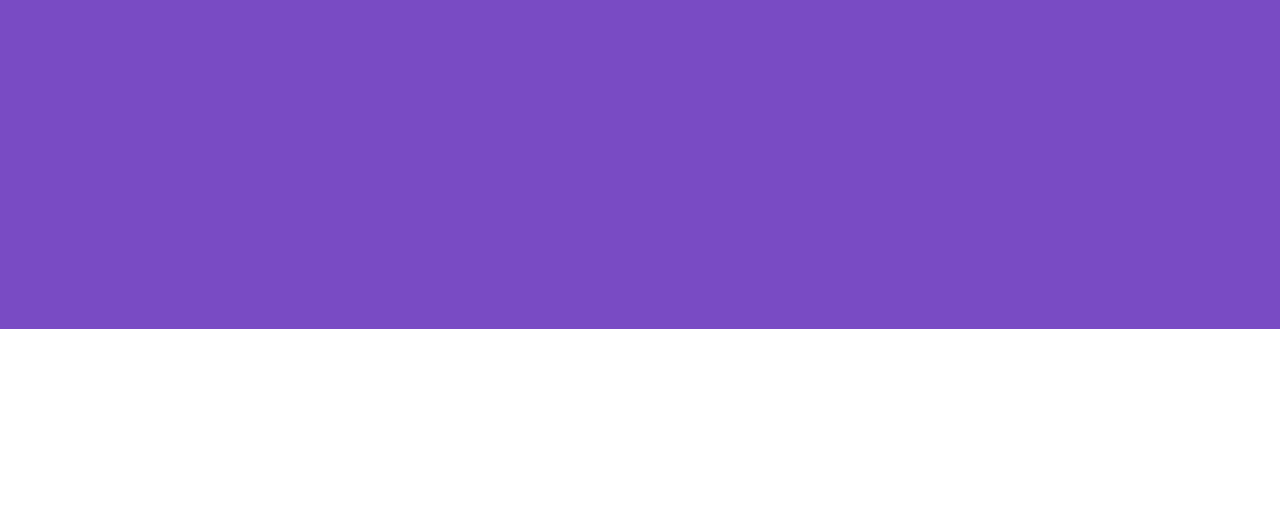
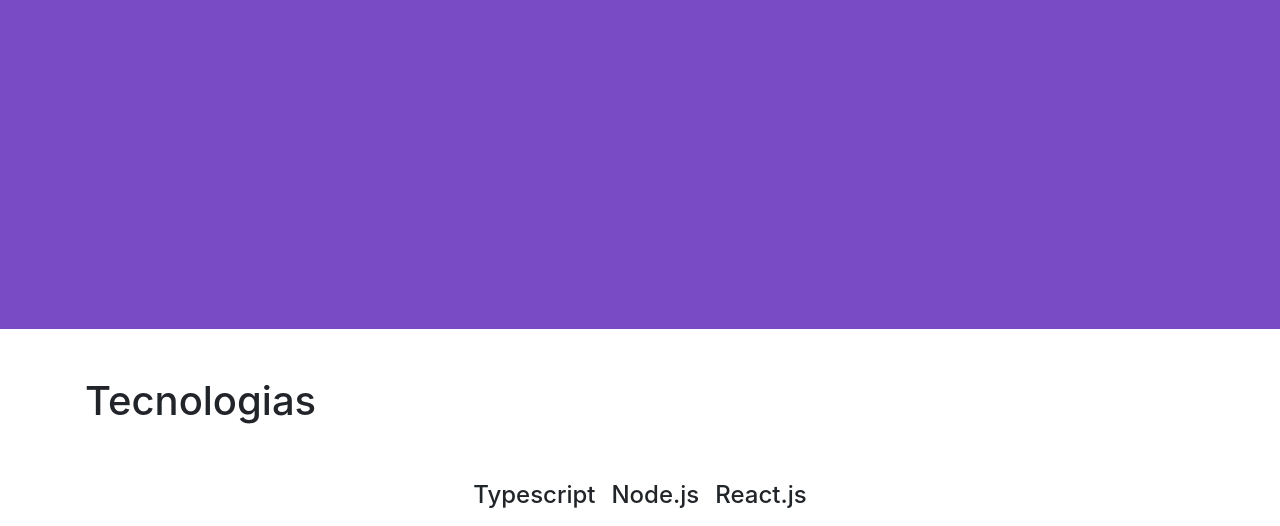
Before and after one commit to Lpfigueiredo/lpfigueiredo.github.io, a plain HTML site: page index.html in a window 1280 px wide. Shown: the part 471-997 px from the top of the page. Before the commit the page ends 800 px from the top, so only its background shows below. Drawn offline with nearby package versions, Linux system fonts and the light colour scheme.

Commit message:
feat: add second container structure

```diff
--- a/index.html
+++ b/index.html
@@ -42,6 +42,16 @@
       </div>
     </div>
 
+    <!-- second container -->
+    <div class="container">
+      <h1 class="my-5">Tecnologias</h1>
+      <div class="d-md-flex justify-content-center">
+          <h4 class="p-2 text-center">Typescript</h4>
+          <h4 class="p-2 text-center">Node.js</h4>
+          <h4 class="p-2 text-center">React.js</h4>
+      </div>
+    </div>
+
     <script src="https://code.jquery.com/jquery-3.5.1.slim.min.js" integrity="sha384-DfXdz2htPH0lsSSs5nCTpuj/zy4C+OGpamoFVy38MVBnE+IbbVYUew+OrCXaRkfj" crossorigin="anonymous"></script>
     <script src="https://cdn.jsdelivr.net/npm/popper.js@1.16.0/dist/umd/popper.min.js" integrity="sha384-Q6E9RHvbIyZFJoft+2mJbHaEWldlvI9IOYy5n3zV9zzTtmI3UksdQRVvoxMfooAo" crossorigin="anonymous"></script>
     <script src="https://stackpath.bootstrapcdn.com/bootstrap/4.5.0/js/bootstrap.min.js" integrity="sha384-OgVRvuATP1z7JjHLkuOU7Xw704+h835Lr+6QL9UvYjZE3Ipu6Tp75j7Bh/kR0JKI" crossorigin="anonymous"></script>
```
